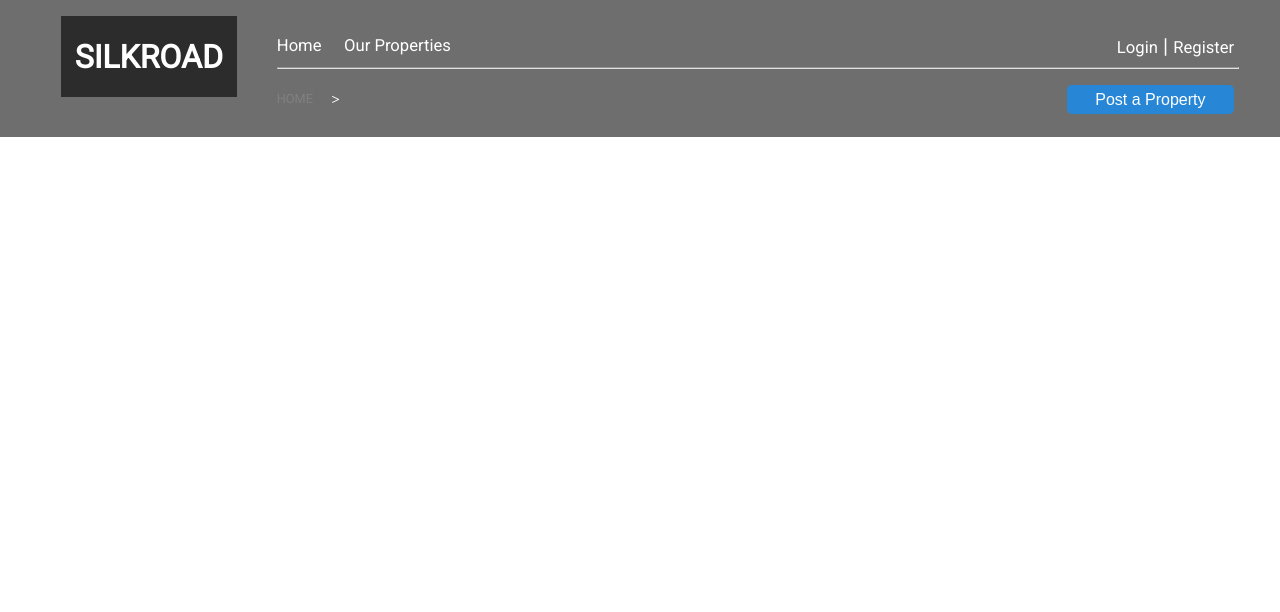
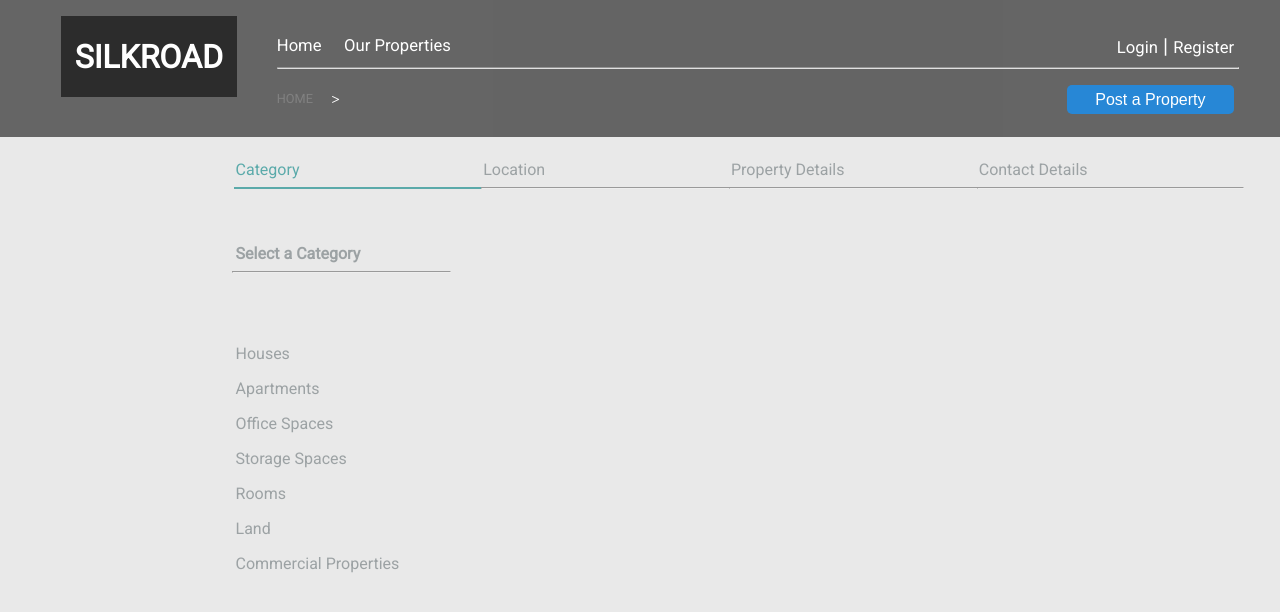
Before and after one commit to boaslah/SilkRoad-vue, a Vue app: page /post-property in a window 1280 px wide. Shown: the top 612 px of the page. Built offline with nearby package versions, Linux system fonts and the light colour scheme.

Commit message:
added post a property

```diff
--- a/src/App.vue
+++ b/src/App.vue
@@ -19,7 +19,7 @@ export default {
 
 <style lang="scss">
 .active{
-    color:rgb(91, 170, 170);
+  color:rgb(91, 170, 170);
 }
 button:hover{
   cursor: pointer;
@@ -40,4 +40,5 @@ body.home, body.login, body.register{
 body.propertiesView{
   background: rgb(233, 233, 233) !important;
 }
+
 </style>
--- a/src/components/Header.vue
+++ b/src/components/Header.vue
@@ -53,7 +53,7 @@
                         </div>
 
                         <div class="button-right">
-                            <button>Post a Property</button>
+                            <router-link to="/post-property" ><button>Post a Property</button></router-link>
                         </div>
 
                     </div>
@@ -231,6 +231,7 @@ hr{
     width: 75%;
     background-color:white;
     opacity:0.9;
+    color:red;
     position: fixed;
 }
 
--- /dev/null
+++ b/src/components/PostProperty.vue
@@ -0,0 +1,289 @@
+<template>
+
+    <div>
+
+        <div class="main-div">
+            <div class="row1">
+                <div @click="category = true; property = '';">
+                    <span :class="category ? 'active' : ''">Category</span>
+                    <hr :class="category ? 'active-hr' : ''">
+                </div>
+                <div @click="location = true; property ='';" :class="location ? 'active' : ''">
+                    <span>Location</span>
+                    <hr :class="location ? 'active-hr' : ''">
+                </div>
+                <div @click="category = ''; location = false; property = true;" :class="property ? 'active' : ''">
+                    <span>Property Details</span>
+                    <hr :class="property ? 'active-hr' : ''">
+                </div>
+                <div>
+                    <span>Contact Details</span>
+                    <hr>
+                </div>
+            </div>
+            <div class="row2">
+
+                <div v-if="category">
+                    <span>Select a Category</span>
+                    <hr>
+                </div>
+                <div v-if="location">
+                    <span>Select a District with in Grand Cape Mount</span>
+                    <hr>
+                </div>
+                 <div v-if="property">
+                    <span>Provide Property Details</span>
+                    <hr>
+                </div>
+
+            </div>
+            <div class="row3">
+
+                <div v-if="category">
+                    <p>Houses</p>
+                    <p>Apartments</p>
+                    <p>Office Spaces</p>
+                    <p>Storage Spaces</p>
+                    <p>Rooms</p>
+                    <p>Land</p>
+                    <p>Commercial Properties</p>
+                </div>
+
+                <div v-if="location">
+                    <p>Popular Areas</p>
+                    <p>Commonwealth</p>
+                    <p>Garwula</p>
+                    <p>Gola Konneh</p>
+                    <p>Porkpa District</p>
+                    <p>Tewor District</p>
+                    <p>Other areas within the country</p>
+                    <select class="select-arrow search-select option-text" name="" id="">
+                        <option value="Rooms">   Most Recent</option>
+                    </select>
+                </div>
+                <div v-if="property">
+                    <div>
+                        <input type="text">
+                    </div>
+                    <div class="select-inputs">
+                        <div>
+                            <select class="select-arrow search-select option-text" name="" id="">
+                                <option value="Rooms">   Most Recent</option>
+                            </select>
+                            <select class="select-arrow search-select option-text" name="" id="">
+                                <option value="Rooms">   Most Recent</option>
+                            </select>
+                            <select class="select-arrow search-select option-text" name="" id="">
+                                <option value="Rooms">   Most Recent</option>
+                            </select>
+                        </div>
+                        <div>
+                            <select class="select-arrow search-select option-text" name="" id="">
+                                <option value="Rooms">   Most Recent</option>
+                            </select>
+                            <select class="select-arrow search-select option-text" name="" id="">
+                                <option value="Rooms">   Most Recent</option>
+                            </select>
+                            <select class="select-arrow search-select option-text" name="" id="">
+                                <option value="Rooms">   Most Recent</option>
+                            </select>
+                        </div>
+                    </div>
+                    <div>
+                        <input type="text">
+                    </div>
+                    <div>
+                        <textarea></textarea>
+                    </div>
+                    <div>
+                        <button>Upload Pictures</button>
+                    </div>
+                    <div class="pictures">
+                        <div><img src="../assets/list1.jpg" alt="houses"></div>
+                        <div><img src="../assets/list1.jpg" alt="houses"></div>
+                        <div><img src="../assets/list1.jpg" alt="houses"></div>
+                        <div><img src="../assets/list1.jpg" alt="houses"></div>
+                        <div><img src="../assets/list1.jpg" alt="houses"></div>
+                    </div>
+                    <strong><p>AMENITIES</p></strong>
+                    <div class="check-boxes">
+                        <div>
+                            <p>Garage   <input type="checkbox"></p>
+                        </div>
+                        <div>
+                            <p>Garage</p> <input type="checkbox">
+                        </div>
+                        <div>
+                            <p>Garage</p> <input type="checkbox">
+                        </div>
+                        <div>
+                            <p>Garage</p> <input type="checkbox">
+                        </div>
+
+                    </div>
+                    <div>
+                        <button>Continue</button>
+                    </div>
+                </div>
+            </div>
+
+        </div>
+
+        <Footer />
+    </div>
+</template>
+
+<script>
+
+    import Footer from "./Footer";
+
+    export default {
+        name: 'PostProperties',
+        components:{
+            Footer,
+        },
+        data(){
+            return{
+                category: true,
+                location: '',
+                property: ''
+            }
+        },
+        methods:{
+            updateData(){
+
+            }
+        }
+    }
+
+</script>
+
+<style lang="scss" scoped>
+.row1 hr{
+    margin-left: -1%;
+    width: 150%;
+}
+.active-hr{
+    border: 1px solid rgb(91, 170, 170);
+}
+.row2 hr{
+    margin-left: -1%;
+    width: 70%;
+}
+
+.check-boxes{
+    display: grid;
+    grid-template-columns: 25% 25% 25% 25%;
+    width: 200%;
+}
+
+.pictures{
+    display:grid;
+    grid-template-columns: 19% 19% 19% 19% 19%;
+    column-gap:2%;
+    background-color: rgb(209, 215, 223);
+    width:168%;
+    padding: 2% 10% 2% 13%;
+    margin-top: 5%;
+}
+img{
+    width: 100%;
+}
+
+.select-inputs{
+    display: grid;
+    grid-template-columns: 50% 50%;
+    column-gap: 50%;
+}
+
+.flex-box{
+    display: flex;
+    width: 180%;
+}
+
+.no-display{
+    display:none;
+}
+
+input{
+    border: none;
+    width:185%;
+    color: rgba(98, 110, 114, 0.863);
+    background-color: rgb(209, 215, 223);
+    padding: 3%;
+    margin-bottom:8%;
+}
+
+select.search-select{
+    width: 180%;
+    border: none;
+    appearance: none;
+    padding: 4% 0% 3% 0%;
+    border-radius: 1px;
+    margin-top: 3%;
+    font: inherit;
+    color: rgba(98, 110, 114, 0.863);
+    background-color: rgb(209, 215, 223);
+    margin-bottom: 9%;
+}
+option{
+    margin-left: 6px;
+}
+select.select-arrow {
+  background-image:
+    linear-gradient(45deg, transparent 50%, white 50%),
+    linear-gradient(135deg, white 50%, transparent 50%),
+    linear-gradient(to right, rgba(98, 110, 114, 0.863), rgba(98, 110, 114, 0.863));
+  background-position:
+    calc(100% - 20px) calc(1em + 2px),
+    calc(100% - 15px) calc(1em + 2px),
+    100% 0;
+  background-size:
+    3px 5px,
+    5px 5px,
+    2.5em 2.5em;
+  background-repeat: no-repeat;
+}
+
+.row2, p{
+    color: rgba(144, 151, 153, 0.863);
+}
+
+.row1:hover{
+    cursor: pointer;
+}
+.row2 span{
+    font-weight: bold;
+}
+.row1{
+    display: grid;
+    grid-template-columns: 20% 20% 20% 20%;
+    color: rgba(144, 151, 153, 0.863);
+    column-gap: 8%;
+}
+
+.row3, .row2{
+    display: grid;
+    grid-template-columns: 50% 50%;
+    width: 70%;
+}
+
+button{
+    border: none;
+    border-radius: 5px;
+    color: white;
+    background-color:rgba(98, 110, 114, 0.863) ;
+    width: 50%;
+    padding: 4%;
+}
+
+.main-div{
+    display: grid;
+    grid-template-rows: 5% 5% 90%;
+    margin: 12% 0% 0% 18%;
+    height: 150vh;
+    width:70%;
+    row-gap: 2%;
+}
+
+</style>
--- a/src/components/Properties.vue
+++ b/src/components/Properties.vue
@@ -223,6 +223,7 @@ input[type="range"]::-webkit-slider-thumb {
     display: grid;
     grid-template-columns: 20% 80%;
     margin: 10% 3% 0% 2%;
+    height: 165vh;
 }
 
 .col1 p{
--- a/src/router/index.js
+++ b/src/router/index.js
@@ -31,6 +31,14 @@ const routes = [
     // which is lazy-loaded when the route is visited.
     component: () => import(/* webpackChunkName: "register" */ '../views/RegisterView.vue')
   },
+  {
+    path: '/post-property',
+    name: 'post-property',
+    // route level code-splitting
+    // this generates a separate chunk (register.[hash].js) for this route
+    // which is lazy-loaded when the route is visited.
+    component: () => import(/* webpackChunkName: "register" */ '../views/PostPropertyView.vue')
+  },
 ]
 
 const router = createRouter({
--- /dev/null
+++ b/src/views/PostPropertyView.vue
@@ -0,0 +1,28 @@
+<template>
+  <div>
+    <PostProperties/>
+  </div>
+</template>
+
+<script>
+
+import PostProperties from '../components/PostProperty'
+
+
+export default {
+  name: 'PropertiesView',
+
+  components:{
+    PostProperties,
+  },
+
+  beforeCreate: function() {
+    document.body.className = 'propertiesView';
+  }
+}
+
+</script>
+
+<style>
+
+</style>
```
